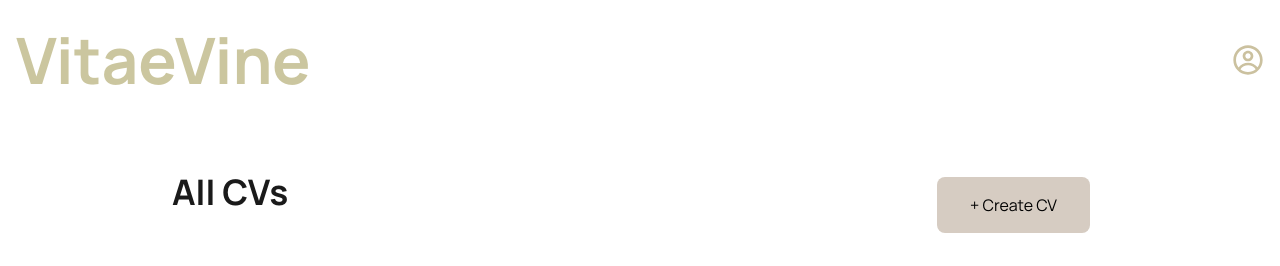
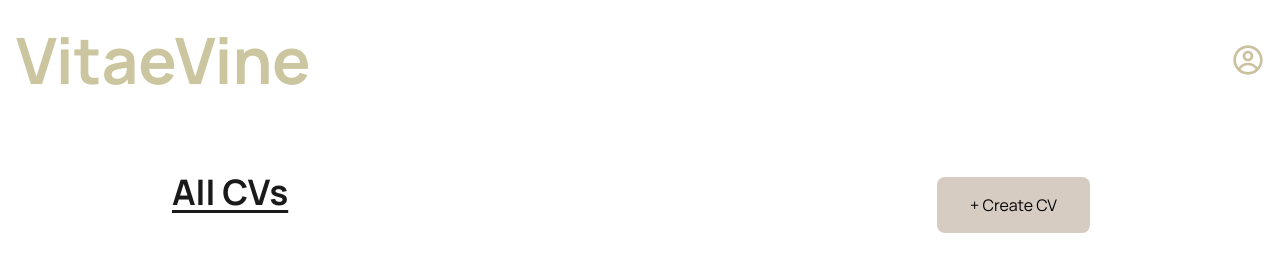
Before and after one commit to dylewskii/cv-builder, a React app in the folder cv-builder/: page / in a window 1280 px wide. Shown: the top 266 px of the page. Built offline with nearby package versions, Linux system fonts and the light colour scheme; the HTML template or start-up script is replaced by a standard one.

Commit message:
add underline to heading

```diff
--- a/cv-builder/src/styles/CVHeader.module.css
+++ b/cv-builder/src/styles/CVHeader.module.css
@@ -7,6 +7,8 @@
 .heading {
   font-size: 2.2rem;
   margin: 1rem 0;
+  text-decoration: underline;
+  text-underline-offset: 5px;
 }
 
 /* .optionsNav ul {
```
